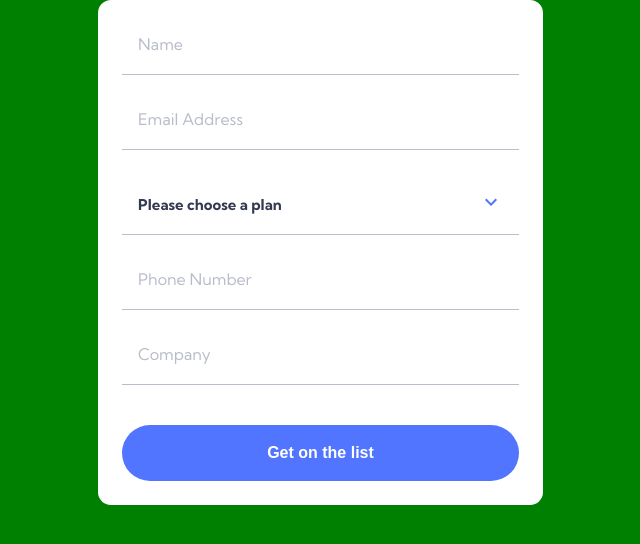
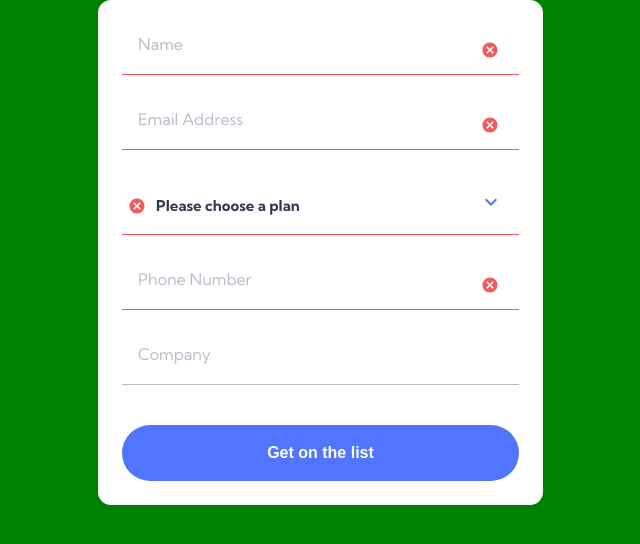
Before and after one commit to josuke0227/officelite-coming-soon-page, a React (Create React App) app: page / in a window 1280 px wide. Both pictures are taken after a click on the button "Get on the list". Shown: the top 544 px of the page, without its empty margins (62-702 px from the left). Built offline with nearby package versions, Linux system fonts and the light colour scheme.

Commit message:
Implement validation

```diff
--- a/package.json
+++ b/package.json
@@ -6,6 +6,8 @@
     "@testing-library/jest-dom": "^5.11.10",
     "@testing-library/react": "^11.2.6",
     "@testing-library/user-event": "^12.8.3",
+    "joi": "^17.4.0",
+    "joi-browser": "^13.4.0",
     "react": "^17.0.2",
     "react-dom": "^17.0.2",
     "react-scripts": "4.0.3",
--- a/src/components/dropdown/Dropdown.component.jsx
+++ b/src/components/dropdown/Dropdown.component.jsx
@@ -1,32 +1,59 @@
 import React, { useState } from "react";
 import DropdownOption from "../dropdown-option/DropdownOption.component";
-import ChevronIcon from "../chevronIcon/ChevronIcon.component";
+import ChevronIcon from "../chevron-Icon/ChevronIcon.component";
 import Options from "../options/Options.component";
+import ErrorIcon from "../error-icon/ErrorIcon.component";
 
 import {
   DropdownBox,
   Container,
   IconWrapper,
   SelectedValueWrapper,
+  ErrorIconWrapper,
 } from "./Dropdown.styles";
 
-const Dropdown = ({ signupData, plans, setSignupData }) => {
+const Dropdown = ({
+  signupData,
+  plans,
+  setSignupData,
+  errors,
+  inputSchemas,
+  setErrors,
+}) => {
   const [showOptions, setShowOptions] = useState(false);
+
+  const isError = !!errors.plans;
 
   const handleOptionClick = (data) => {
     const { id, name, price } = data;
+    const currentError = { ...errors };
+    const result = inputSchemas.plans.validate({ id, name, price });
+
+    if (result.error) {
+      const { message } = result.error.details[0];
+      currentError.plans = message;
+    } else delete currentError.plans;
 
     const optionData = { ...signupData, plans: { id, name, price } };
 
+    setErrors(currentError);
     setSignupData(optionData);
     setShowOptions(false);
   };
 
   return (
     <Container>
-      <DropdownBox onClick={() => setShowOptions(!showOptions)}>
+      <DropdownBox
+        isError={isError}
+        onClick={() => setShowOptions(!showOptions)}
+      >
         <SelectedValueWrapper content={signupData.plans.price}>
-          {signupData.plans.name}
+          {isError && (
+            <ErrorIconWrapper>
+              <ErrorIcon />
+            </ErrorIconWrapper>
+          )}
+          <span>{signupData.plans.name}</span>
         </SelectedValueWrapper>
         <IconWrapper onClick={() => setShowOptions(!showOptions)}>
           <ChevronIcon showOptions={showOptions} />
--- a/src/components/dropdown/Dropdown.styles.jsx
+++ b/src/components/dropdown/Dropdown.styles.jsx
@@ -2,6 +2,7 @@ import styled, { css } from "styled-components";
 import {
   colorPrimary,
   colorSecondaryLight,
+  colorUiError,
 } from "../../styled-components/constants/colors";
 
 import { formStyle } from "../input/Input.styles";
@@ -18,6 +19,7 @@ export const Container = styled.div`
 export const DropdownBox = styled.div`
   cursor: pointer;
   ${formStyle}
+  border-bottom: ${(props) => props.isError && `1px solid ${colorUiError}`};
   display: flex;
   justify-content: space-between;
   align-items: center;
@@ -47,3 +49,9 @@ export const PriceWrapper = styled.span`
   color: ${colorSecondaryLight};
   margin-left: 1rem;
 `;
+
+export const ErrorIconWrapper = styled.span`
+  position: relative;
+  top: 4px;
+  left: -10px;
+`;
--- a/src/components/input/Input.component.jsx
+++ b/src/components/input/Input.component.jsx
@@ -1,20 +1,37 @@
 import React from "react";
+import ErrorIcon from "../error-icon/ErrorIcon.component";
 
 import {
   GroupContainer,
   FormInputContainer,
   FormInputLabel,
+  IconWrapper,
 } from "./Input.styles";
 
-const Input = ({ handleChange, label, ...props }) => (
+const Input = ({ handleChange, label, errors, name, ...props }) => {
+  const isError = !!errors[name];
+
+  return (
     <GroupContainer>
-    <FormInputContainer onChange={handleChange} {...props} />
+      <FormInputContainer
+        onChange={handleChange}
+        name={name}
+        errors={errors}
+        isError={isError}
+        {...props}
+      />
       {label ? (
         <FormInputLabel className={props.value.length ? "shrink" : ""}>
           {label}
         </FormInputLabel>
       ) : null}
+      {isError && (
+        <IconWrapper>
+          <ErrorIcon />
+        </IconWrapper>
+      )}
     </GroupContainer>
   );
+};
 
 export default Input;
--- a/src/components/input/Input.styles.jsx
+++ b/src/components/input/Input.styles.jsx
@@ -3,6 +3,7 @@ import {
   colorPrimary,
   colorSecondary,
   colorSecondaryLight,
+  colorUiError,
 } from "../../styled-components/constants/colors";
 
 export const formStyle = css`
@@ -37,6 +38,8 @@ export const FormInputContainer = styled.input`
   ${formStyle}
   color: ${colorPrimary};
 
+  border-bottom: ${(props) => props.isError && `1px solid ${colorUiError}`};
+
   &:-webkit-autofill {
     -webkit-box-shadow: 0 0 0 30px white inset;
   }
@@ -63,3 +66,9 @@ export const FormInputLabel = styled.label`
     ${shrinkLabelStyles}
   }
 `;
+
+export const IconWrapper = styled.span`
+  position: absolute;
+  top: 1.65rem;
+  right: 2rem;
+`;
--- a/src/components/signup-form/SignupForm.component.jsx
+++ b/src/components/signup-form/SignupForm.component.jsx
@@ -4,24 +4,48 @@ import Dropdown from "../dropdown/Dropdown.component";
 
 import { CustomSubmitButton, FormContainer } from "./SignupForm.styles";
 
+import { userSchema, inputSchemas } from "./schema";
+
 import { PLANS } from "../../data/plans";
 
 const SignupForm = () => {
-  const [signupData, setSignupData] = useState({
+  const initialState = {
     name: "",
     email: "",
     plans: { name: "Please choose a plan", price: "", id: "" },
     phoneNumber: "",
     company: "",
-  });
+  };
+
+  const [signupData, setSignupData] = useState(initialState);
+
+  const [errors, setErrors] = useState({});
 
   const handleInputChange = (e) => {
     const { value, name } = e.target;
+    const currentError = { ...errors };
+    const result = inputSchemas[name].validate(value);
+    if (result.error) {
+      const { message } = result.error.details[0];
+      currentError[name] = message;
+    } else delete currentError[name];
+    setErrors(currentError);
     setSignupData({ ...signupData, [name]: value });
   };
 
   const handleSubmit = () => {
-    console.log(signupData);
+    let errorObj = {};
+    const result = userSchema.validate(signupData, { abortEarly: false });
+    if (result.error) {
+      result.error.details.forEach((detail) => {
+        errorObj[detail.path[0]] = detail.message;
+        setErrors(errorObj);
+      });
+      return;
+    } else errorObj = {};
+    setErrors(errorObj);
+    setSignupData(initialState);
+    console.log("submitted");
   };
 
   return (
@@ -32,7 +56,7 @@ const SignupForm = () => {
         handleChange={handleInputChange}
         value={signupData.name}
         label="Name"
-        required
+        errors={errors}
       />
       <Input
         name="email"
@@ -40,12 +64,15 @@ const SignupForm = () => {
         handleChange={handleInputChange}
         value={signupData.email}
         label="Email Address"
-        required
+        errors={errors}
       />
       <Dropdown
         plans={PLANS}
         signupData={signupData}
         setSignupData={setSignupData}
+        setErrors={setErrors}
+        inputSchemas={inputSchemas}
+        errors={errors}
       />
       <Input
         name="phoneNumber"
@@ -53,7 +80,7 @@ const SignupForm = () => {
         handleChange={handleInputChange}
         value={signupData.phoneNumber}
         label="Phone Number"
-        required
+        errors={errors}
       />
       <Input
         name="company"
@@ -61,7 +88,7 @@ const SignupForm = () => {
         handleChange={handleInputChange}
         value={signupData.company}
         label="Company"
-        required
+        errors={errors}
       />
       <CustomSubmitButton onClick={handleSubmit}>
         Get on the list
--- /dev/null
+++ b/src/components/signup-form/schema.js
@@ -0,0 +1,36 @@
+import Joi from "joi-browser";
+
+const nameSchema = Joi.string().min(3).max(30).required().label("Name");
+const emailShcema = Joi.string()
+  .email({
+    minDomainSegments: 2,
+    tlds: { allow: ["com", "net"] },
+  })
+  .required()
+  .label("Email");
+const planSchema = Joi.object()
+  .keys({ id: Joi.string(), name: Joi.string(), price: Joi.string() })
+  .required()
+  .label("Plan");
+const phoneNumberSchema = Joi.number().required().label("Phone Number");
+const companySchema = Joi.string()
+  .min(3)
+  .max(30)
+  .allow("")
+  .label("Company Name");
+
+export const userSchema = Joi.object({
+  name: nameSchema,
+  email: emailShcema,
+  plans: planSchema,
+  phoneNumber: phoneNumberSchema,
+  company: companySchema,
+});
+
+export const inputSchemas = {
+  name: nameSchema,
+  email: emailShcema,
+  plans: planSchema,
+  phoneNumber: phoneNumberSchema,
+  company: companySchema,
+};
--- a/src/data/plans.js
+++ b/src/data/plans.js
@@ -1,6 +1,6 @@
 export const PLANS = [
   {
-    id: 1,
+    id: "1",
     name: "Basic",
     price: "Free",
     description: "Up to 5 users for free",
@@ -11,7 +11,7 @@ export const PLANS = [
     ],
   },
   {
-    id: 2,
+    id: "2",
     name: "Pro",
     price: "$9.99",
     description: "Per user, billed monthly",
@@ -22,7 +22,7 @@ export const PLANS = [
     ],
   },
   {
-    id: 3,
+    id: "3",
     name: "Ultimate",
     price: "$19.99",
     description: "Per user, billed monthly",
```
Also changed, not shown: src/components/error-icon/ErrorIcon.component.jsx (added, +7 -0 lines), src/components/chevron-Icon/ChevronIcon.component.jsx (renamed from src/components/chevronIcon/ChevronIcon.component.jsx), src/components/chevron-Icon/ChevronTransition.js (renamed from src/components/chevronIcon/ChevronTransition.js), src/images/icons/error.svg (added), 1 other file (tests, documents, lock files or other folders). Lines whose indentation alone changed are shown as unchanged.
